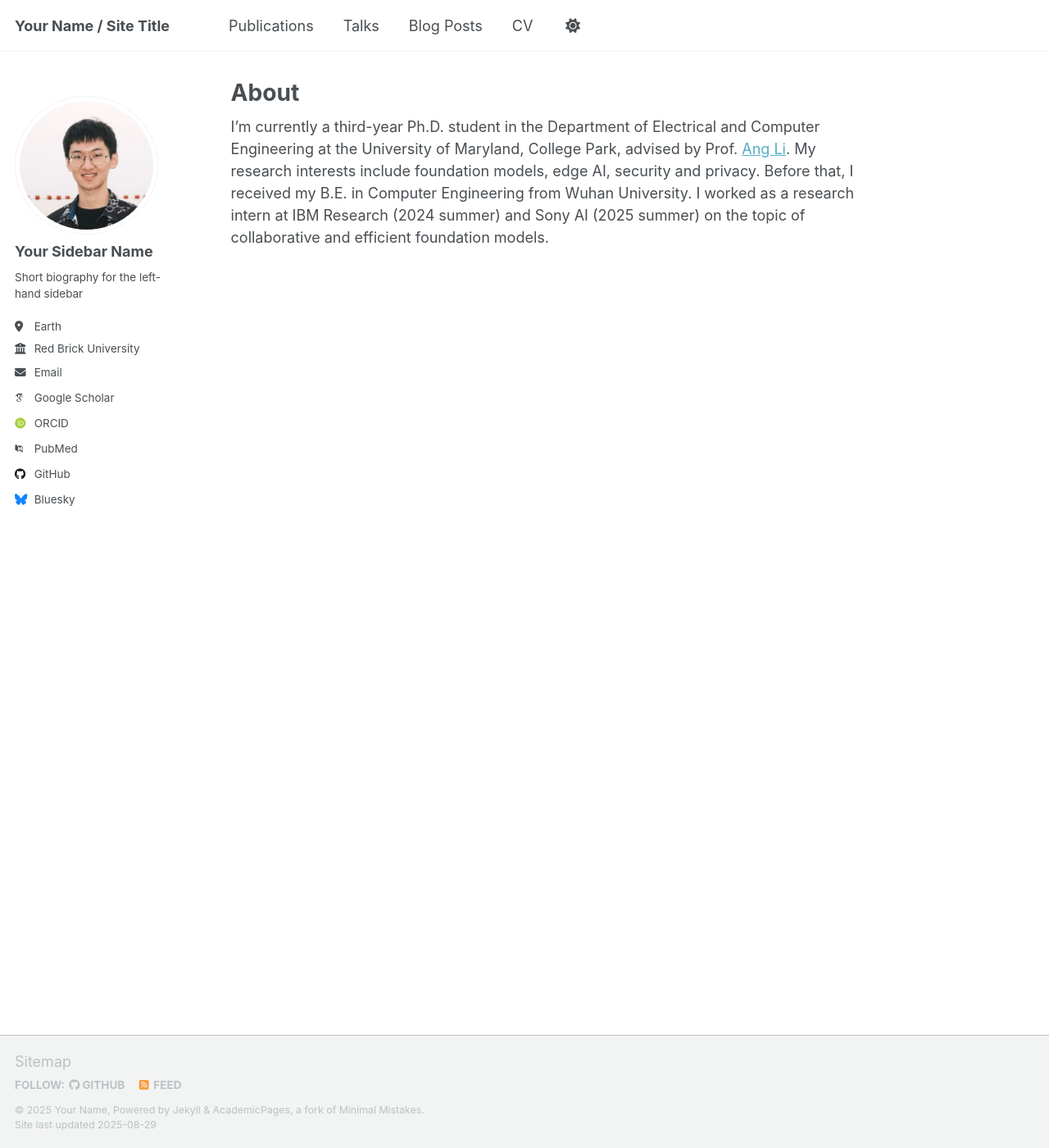
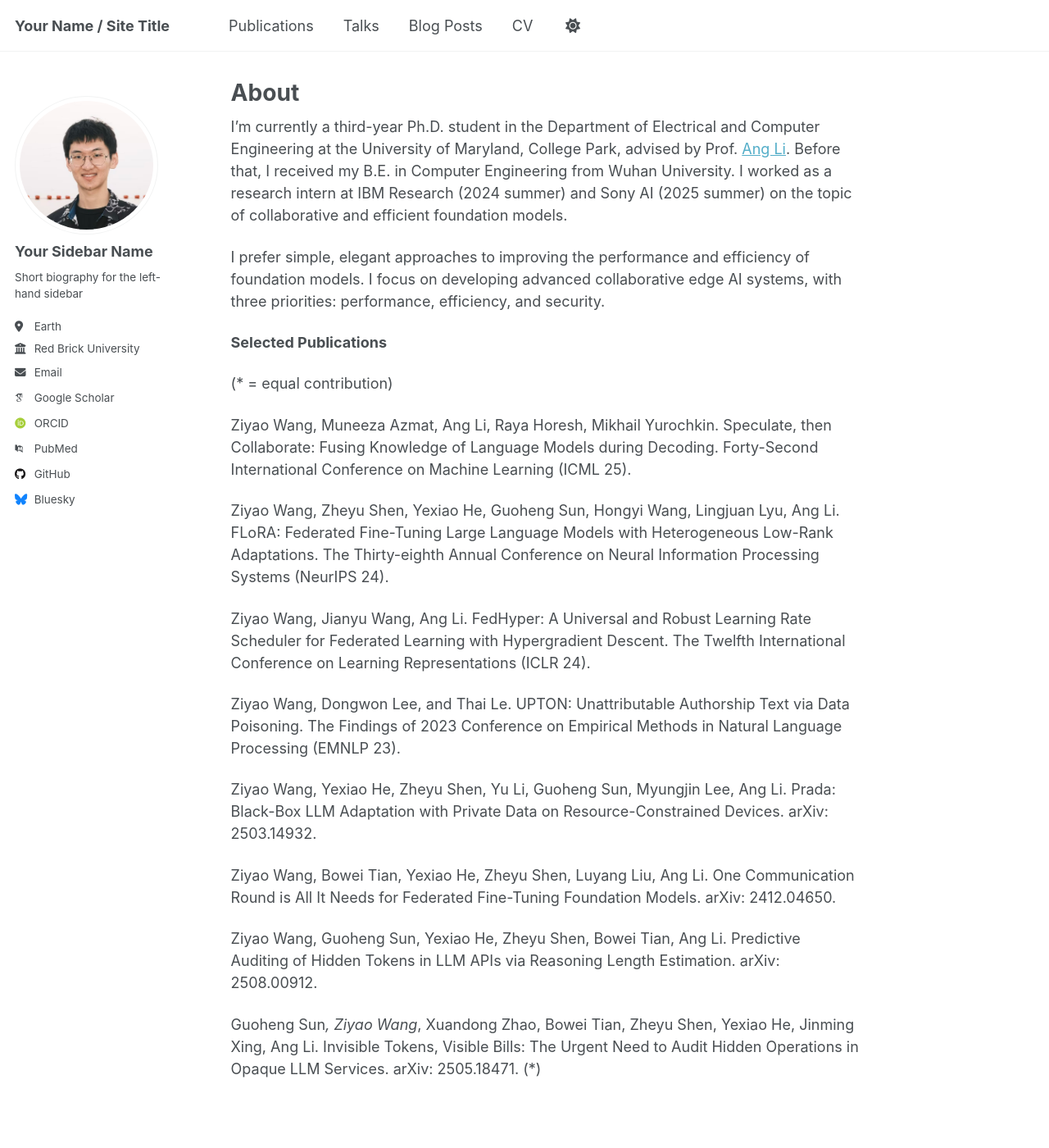
Before and after one commit to ziyaow1010/ziyaow1010.github.io, a Jekyll site: the page built from _pages/about.md, in a window 1280 px wide and 1400 px high. Shown: the whole window at 82% size. Built offline with Jekyll 4.4.1, drawn with Linux system fonts in a browser that asks for light colours; some web fonts are replaced; a script that is not in the unit is left out.

Commit message:
Update about.md

```diff
--- a/_pages/about.md
+++ b/_pages/about.md
@@ -7,4 +7,26 @@ redirect_from:
   - /about.html
 ---
 
-I’m currently a third-year Ph.D. student in the Department of Electrical and Computer Engineering at the University of Maryland, College Park, advised by Prof. [Ang Li](https://www.ang-li.com/). My research interests include foundation models, edge AI, security and privacy. Before that, I received my B.E. in Computer Engineering from Wuhan University. I worked as a research intern at IBM Research (2024 summer) and Sony AI (2025 summer) on the topic of collaborative and efficient foundation models.
+I’m currently a third-year Ph.D. student in the Department of Electrical and Computer Engineering at the University of Maryland, College Park, advised by Prof. [Ang Li](https://www.ang-li.com/). Before that, I received my B.E. in Computer Engineering from Wuhan University. I worked as a research intern at IBM Research (2024 summer) and Sony AI (2025 summer) on the topic of collaborative and efficient foundation models.
+
+I prefer simple, elegant approaches to improving the performance and efficiency of foundation models. I focus on developing advanced collaborative edge AI systems, with three priorities: performance, efficiency, and security.
+
+**Selected Publications**
+
+(* = equal contribution)
+
+Ziyao Wang, Muneeza Azmat, Ang Li, Raya Horesh, Mikhail Yurochkin. Speculate, then Collaborate: Fusing Knowledge of Language Models during Decoding. Forty-Second International Conference on Machine Learning (ICML 25).
+
+Ziyao Wang, Zheyu Shen, Yexiao He, Guoheng Sun, Hongyi Wang, Lingjuan Lyu, Ang Li. FLoRA: Federated Fine-Tuning Large Language Models with Heterogeneous Low-Rank Adaptations. The Thirty-eighth Annual Conference on Neural Information Processing Systems (NeurIPS 24).
+
+Ziyao Wang, Jianyu Wang, Ang Li. FedHyper: A Universal and Robust Learning Rate Scheduler for Federated Learning with Hypergradient Descent. The Twelfth International Conference on Learning Representations (ICLR 24).
+
+Ziyao Wang, Dongwon Lee, and Thai Le. UPTON: Unattributable Authorship Text via Data Poisoning. The Findings of 2023 Conference on Empirical Methods in Natural Language Processing (EMNLP 23).
+
+Ziyao Wang, Yexiao He, Zheyu Shen, Yu Li, Guoheng Sun, Myungjin Lee, Ang Li. Prada: Black-Box LLM Adaptation with Private Data on Resource-Constrained Devices. arXiv: 2503.14932.
+
+Ziyao Wang, Bowei Tian, Yexiao He, Zheyu Shen, Luyang Liu, Ang Li. One Communication Round is All It Needs for Federated Fine-Tuning Foundation Models. arXiv: 2412.04650.
+
+Ziyao Wang, Guoheng Sun, Yexiao He, Zheyu Shen, Bowei Tian, Ang Li. Predictive Auditing of Hidden Tokens in LLM APIs via Reasoning Length Estimation. arXiv: 2508.00912.
+
+Guoheng Sun*, Ziyao Wang*, Xuandong Zhao, Bowei Tian, Zheyu Shen, Yexiao He, Jinming Xing, Ang Li. Invisible Tokens, Visible Bills: The Urgent Need to Audit Hidden Operations in Opaque LLM Services. arXiv: 2505.18471. (*)
```
